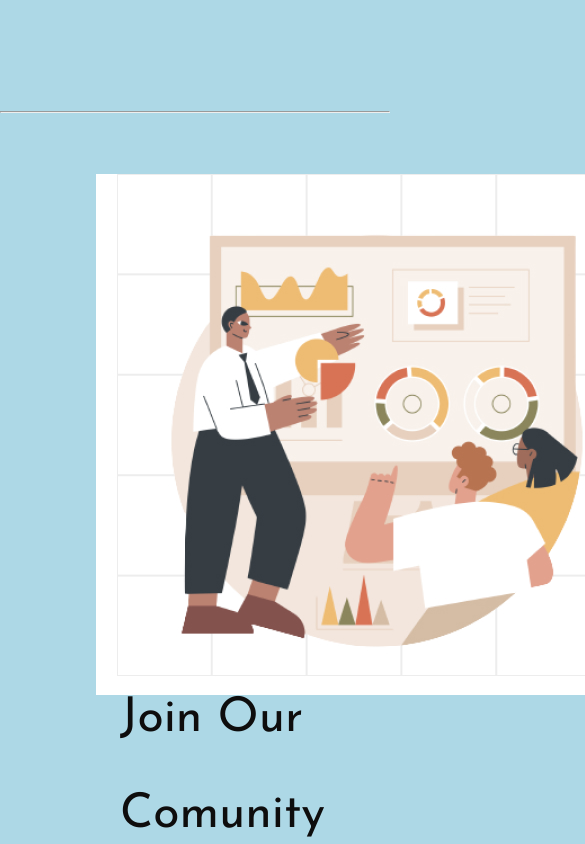
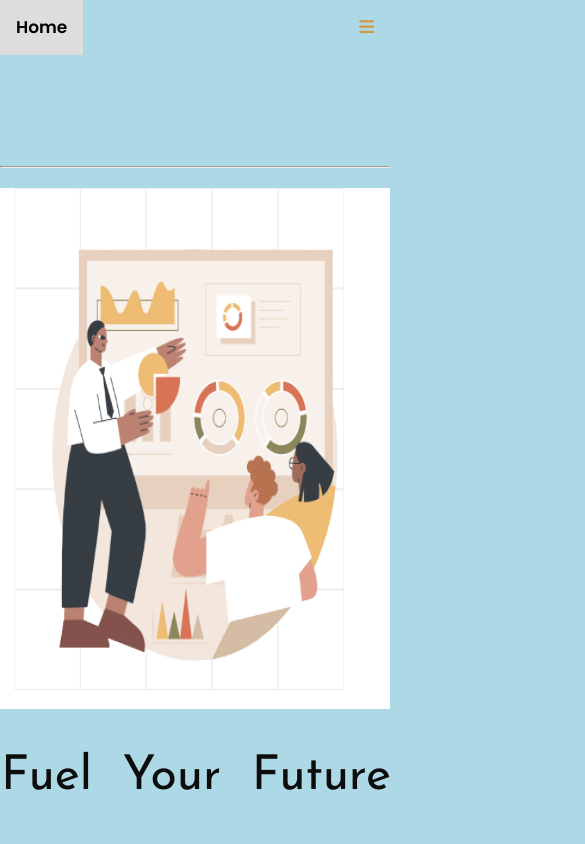
Before and after one commit to MosesChoka/datasessions-frontend, a plain HTML site: page index.html in a window 390 px wide. Shown: the top 844 px of the page, 585 px wide, since content can reach past the window. Drawn offline with Linux system fonts and the light colour scheme; files whose address does not match are found by name.

Commit message:
adding navbar

```diff
--- a/index.html
+++ b/index.html
@@ -9,9 +9,22 @@
     <link rel= "stylesheet" href="https://cdnjs.cloudflare.com/ajax/libs/font-awesome/6.1.1/css/all.min.css">
 </head>
 <body>
+    <script src="index.js"></script>
+
     <section>
+        <div class="topnav" id="myTopnav">
+            <a href="#home" class="active">Home</a>
+            <a href="#news">News</a>
+            <a href="#contact">Contact</a>
+            <a href="#about">About</a>
+            <a href="javascript:void(0);" class="icon" onclick="myFunction()">
+              <i class="fa fa-bars"></i>
+            </a>
+          </div>
+
         <hr>
         <div class="flex-container">
+            <img align="right" src="/home/mc/Desktop/Datacommunity/frontend/images/img.jpg" alt="hero image" width="562" height="521">
             <div class="intro">
                 <p>Fuel Your Future with </p>
                 <p>Data Mastery. Join Our </p>
@@ -25,9 +38,7 @@
                 <button class="signup-button">Signup</button>
                 <button class="login-button">Login</button>
             </div>
-            <div class="hero">
-                <img src="/home/mc/Desktop/Datacommunity/frontend/images/img.jpg" alt="hero image" width="562" height="521">
-            </div>
+
         </div>
     </section>
 
--- a/index.js
+++ b/index.js
@@ -0,0 +1,8 @@
+function myFunction() {
+    var x = document.getElementById("myTopnav");
+    if (x.className === "topnav") {
+      x.className += " responsive";
+    } else {
+      x.className = "topnav";
+    }
+  }
--- a/style.css
+++ b/style.css
@@ -14,17 +14,40 @@ body {
     background: white;
     /*overflow: hidden;*/
 }
+.topnav{
+
+    overflow: hidden;
+    text-align: center;
+}
+
+.topnav a {
+    float: left;
+    display: block;
+    color: #db8b14d2;
+    text-align: center;
+    padding: 14px 16px;
+    text-decoration: none;
+    font-size: 17px;
+  }
+
+  .topnav a:hover {
+    background-color: #ddd;
+    color: black;
+  }
+
+
+
+  .topnav .icon {
+    display: none;
+  }
 
 hr {
     margin-top: 111px;
 }
 
-.container{
-    display:flex;
-}
 
 .intro{
-    padding-top: 174px;
+    padding-top: 223px;
     padding-left: 120px;
     line-height: 2.0;
     position: relative;
@@ -73,7 +96,10 @@ hr {
 
 }
 
-
+img{
+    padding-top: 174px;
+    padding-right: 166px;
+}
 
 .login-button{
     width:100%;
@@ -113,19 +139,58 @@ hr {
 
 }
 
+  @media screen and (max-width:767px) {
+    body {
+        background-color: lightblue;
+      }
+    .flex-container{
+        flex-direction: column;
+        align-items: center;
+    }
+    .hero{
+        padding: auto;
+        flex: 100%;
+
+    }
+
+    .intro{
+        align-items: center;
+        padding: 1px 1px 2px;
+        width: 100%;
+    }
+    .description{
+        padding: auto;
+
+    }
+
+    img {
+        padding: 0px;
+        width: 100%;
+        margin: 20px 0;
+
+    }
+
+  }
 
 
-@media only screen and (max-width: 600px) {
-    body {
-      background-color: lightblue;
+  @media screen and (max-width: 600px) {
+    .topnav a:not(:first-child) {display: none;}
+    .topnav a.icon {
+      float: right;
+      display: block;
     }
   }
 
-
-  @media screen and (max-width:600px) {
-    .hero{
-        max-width: 50%;
-        flex: 100%;
+  @media screen and (max-width: 600px) {
+    .topnav.responsive {position: relative;}
+    .topnav.responsive a.icon {
+      position: absolute;
+      right: 0;
+      top: 0;
     }
-
+    .topnav.responsive a {
+      float: none;
+      display: block;
+      text-align: center;
+    }
   }
```
